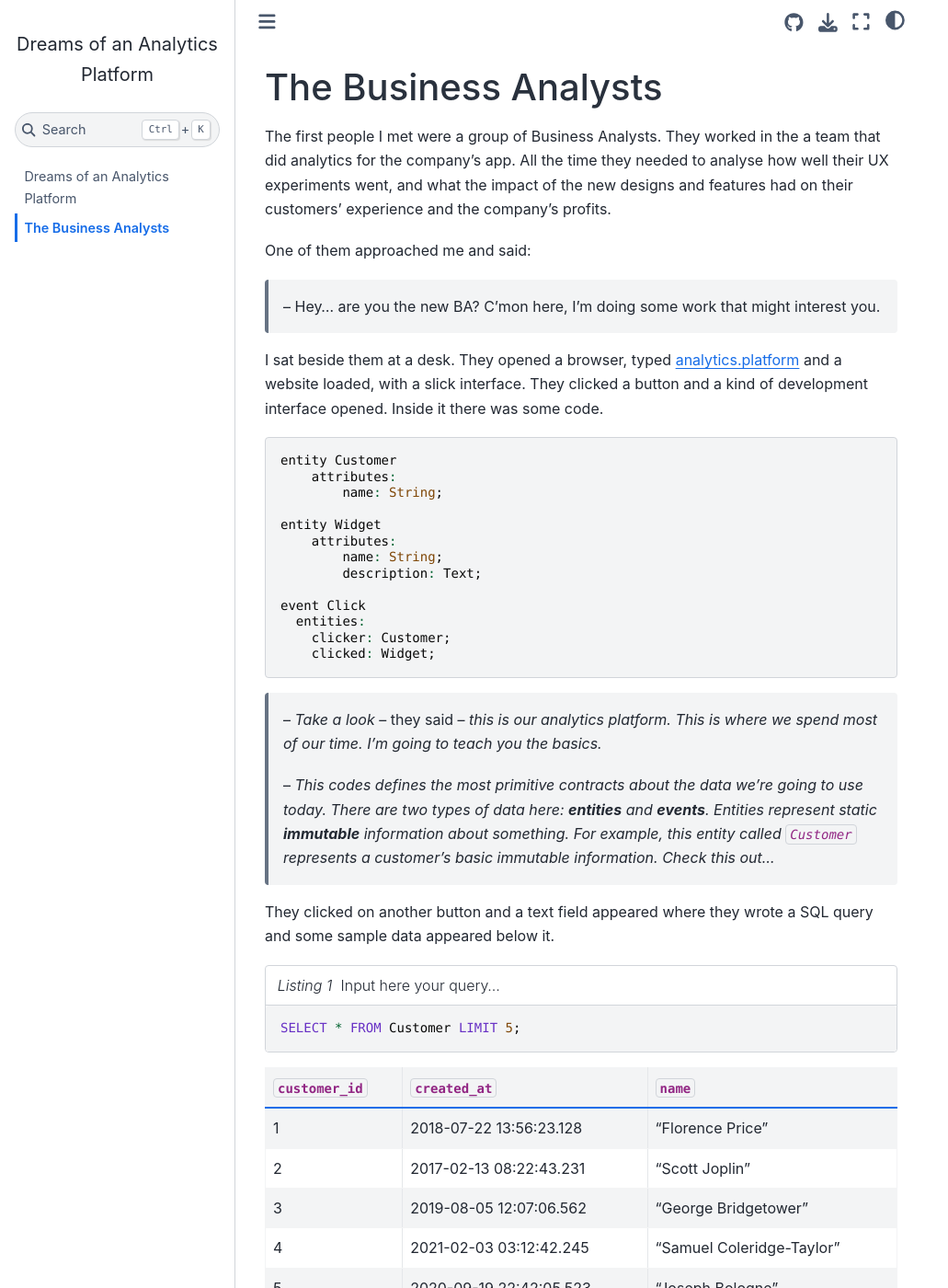
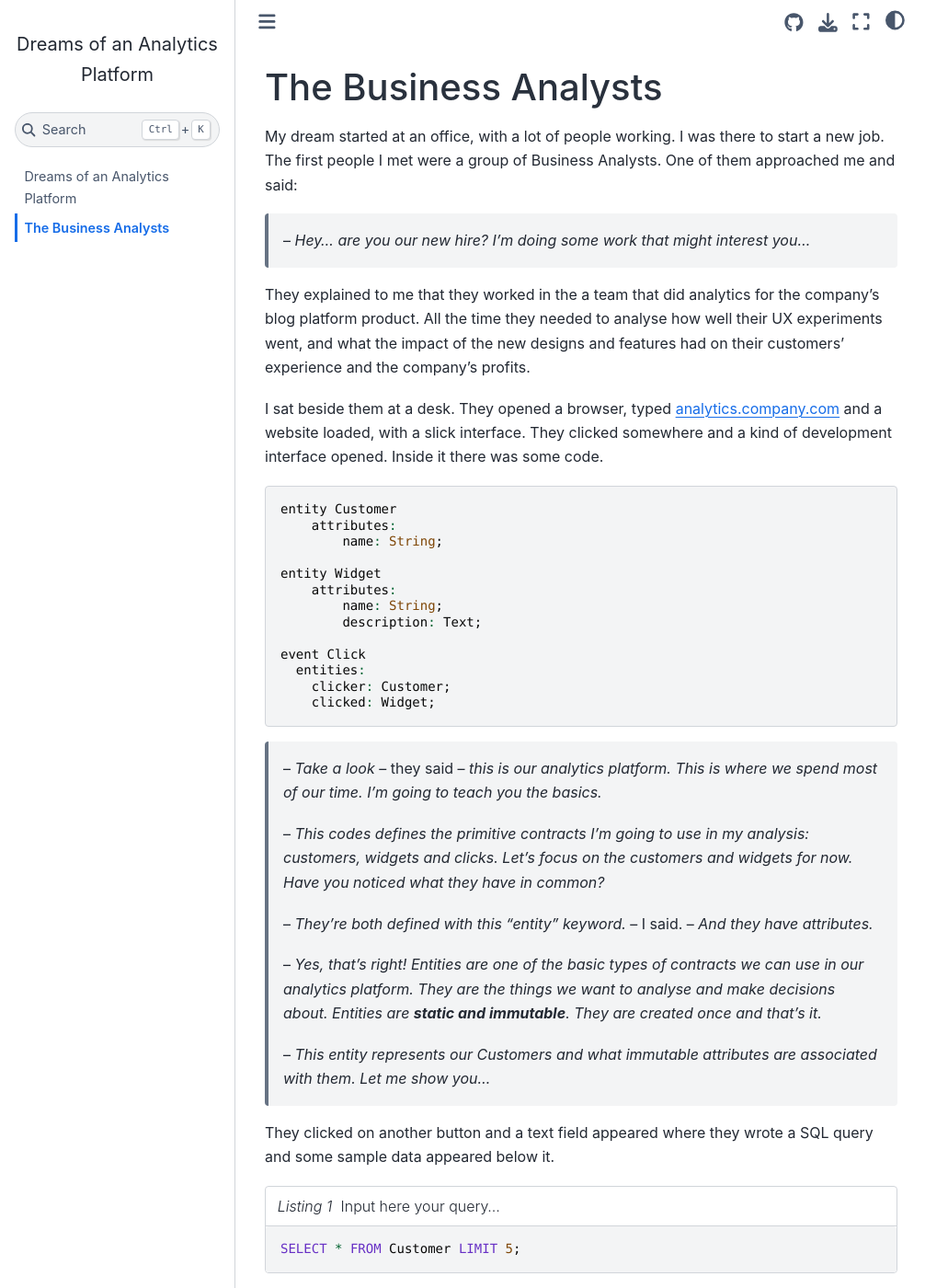
Before and after one commit to rcalsaverini/dreams, a Jupyter Book: the page built from contents/01_the_bas.md, in a window 1280 px wide and 1400 px high. Shown: the whole window at 92% size, without its empty margins (0-1031 px from the left). Built offline with Jupyter Book 1.0.4 settings and Sphinx 7.4.7 and the Sphinx Book theme 1.1.4, drawn with Linux system fonts in a browser that asks for light colours; some of the changed text lies outside the part shown.

Commit message:
started new writing

````diff
--- a/contents/01_the_bas.md
+++ b/contents/01_the_bas.md
@@ -1,12 +1,12 @@
 # The Business Analysts
 
-The first people I met were a group of Business Analysts. They worked in the a team that did analytics for the company's app. All the time they needed to analyse how well their UX experiments went, and what the impact of the new designs and features had on their customers' experience and the company's profits.
+My dream started at an office, with a lot of people working. I was there to start a new job. The first people I met were a group of Business Analysts. One of them approached me and said:
 
-One of them approached me and said:
+>– *Hey... are you our new hire? I'm doing some work that might interest you...*
 
->– Hey... are you the new BA? C'mon here, I'm doing some work that might interest you.
+They explained to me that they worked in the a team that did analytics for the company's blog platform product. All the time they needed to analyse how well their UX experiments went, and what the impact of the new designs and features had on their customers' experience and the company's profits.
 
-I sat beside them at a desk. They opened a browser, typed [analytics.platform](http://analytics.platform) and a website loaded, with a slick interface. They clicked a button and a kind of development interface opened. Inside it there was some code.
+I sat beside them at a desk. They opened a browser, typed [analytics.company.com](http://analytics.company.com) and a website loaded, with a slick interface. They clicked somewhere and a kind of development interface opened. Inside it there was some code.
 
 ```js
 entity Customer
@@ -26,7 +26,13 @@ event Click
 
 >– *Take a look* – they said – *this is our analytics platform. This is where we spend most of our time. I'm going to teach you the basics.*
 >
->– *This codes defines the most primitive contracts about the data we're going to use today. There are two types of data here: **entities** and **events**. Entities represent static **immutable** information about something. For example, this entity called `Customer` represents a customer's basic immutable information. Check this out...*
+>– *This codes defines the primitive contracts I'm going to use in my analysis: customers, widgets and clicks. Let's focus on the customers and widgets for now. Have you noticed what they have in common?*
+>
+>– *They're both defined with this "entity" keyword.* – I said. – *And they have attributes.*
+>
+>– *Yes, that's right! Entities are one of the basic types of contracts we can use in our analytics platform. They are the things we want to analyse and make decisions about. Entities are **static and immutable**. They are created once and that's it.*
+>
+>– *This entity represents our Customers and what immutable attributes are associated with them. Let me show you...*
 
 They clicked on another button and a text field appeared where they wrote a SQL query and some sample data appeared below it.
 
@@ -49,6 +55,9 @@ SELECT * FROM Customer LIMIT 5;
 ```
 
 >– All entities have, by default, a unique identifier (customer_id in this case), and a creation date. It could have additional fields, but they have to be stuff that would never change about the entity. For example here are some widgets from our app...
+
+There are two types of data here: **entities** and **events**. Entities represent static **immutable** information about something. For example, this entity called `Customer` represents a customer's basic immutable information. Check this out...*
+
 
 ```{code-block} sql
 ---
````
Also changed, not shown: contents/language/01_code_samples.md (added, +89 -0 lines), 2 other files.
